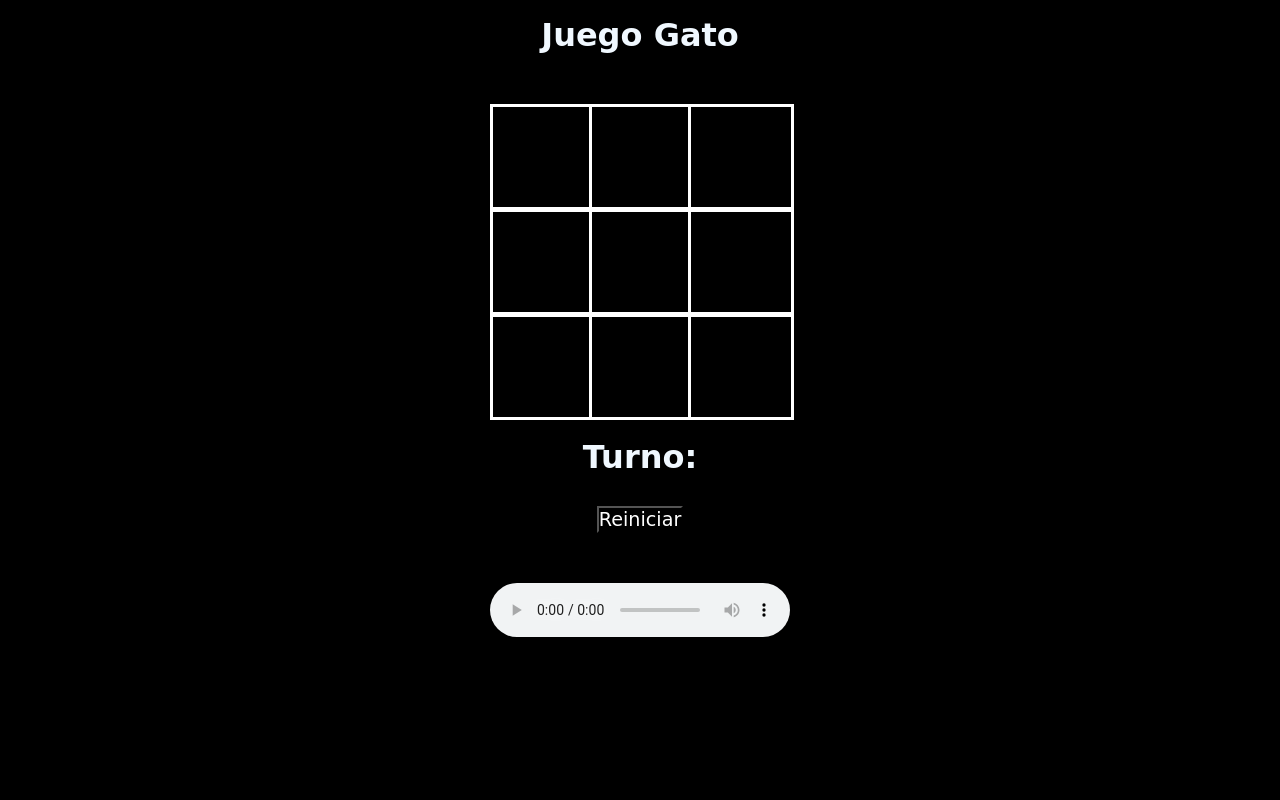
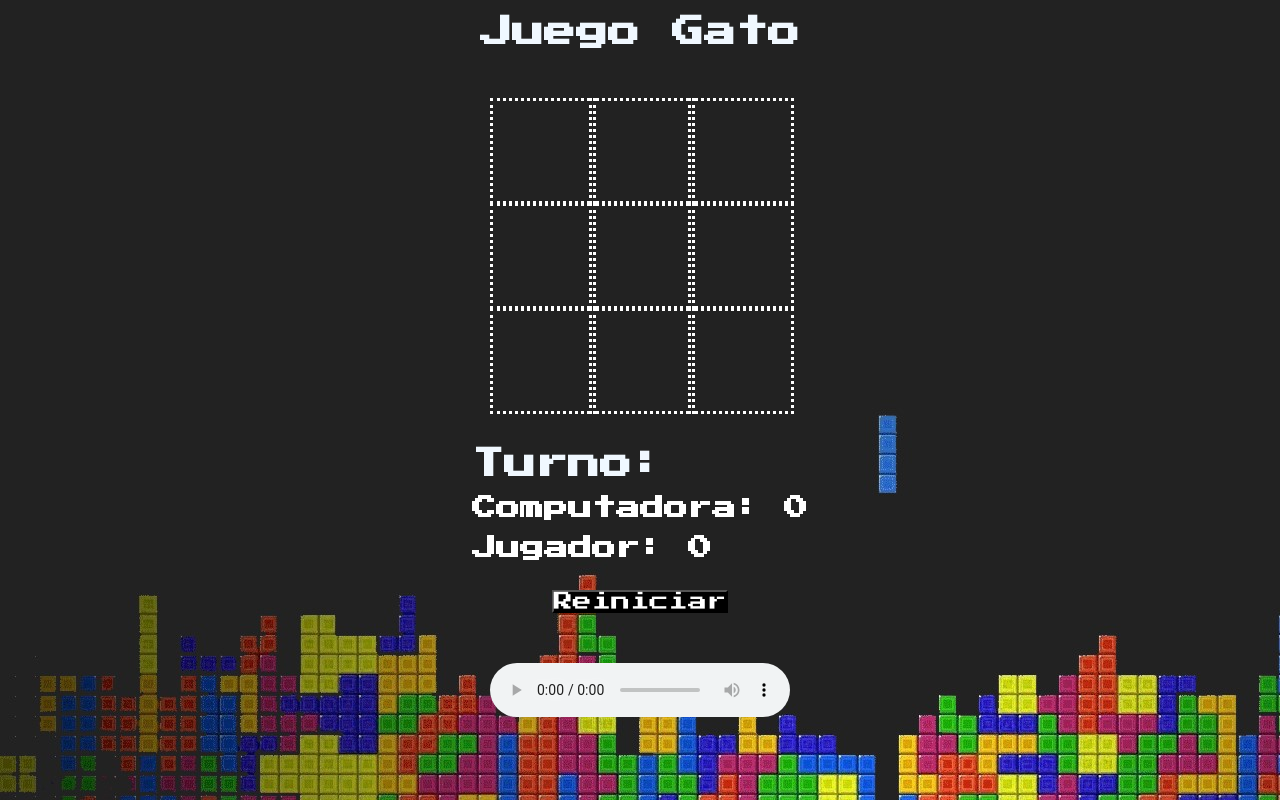
Before and after one commit to josephulloa/tic-tac-toe, a plain HTML site: page index.html in a window 1280 px wide. Drawn offline with Linux system fonts and the light colour scheme.

Commit message:
contador, background

```diff
--- a/estilos.css
+++ b/estilos.css
@@ -1,3 +1,7 @@
+body {
+  background-image: url(./img/fEO1.jpg);
+}
+
 .titulo {
   color: aliceblue;
   margin-top: 16px;
@@ -6,8 +10,7 @@
 * {
   padding: 0;
   margin: 0;
-  font-family: "Itim", cursive;
-  background-color: black;
+  font-family: 'Press Start 2P', cursive;
   color: white;
 }
 
@@ -26,7 +29,7 @@
 }
 
 .box {
-  border: 3px solid white;
+  border: 3px dotted white;
   min-width: 100px;
   min-height: 100px;
   display: flex;
@@ -40,19 +43,7 @@
 }
 
 .boton {
+  background-color: black;
   margin-top: 30px;
   font-size: larger;
 }
-
-
-
-.audio{
-  margin: 0 auto;
-  display:grid;
-  grid-template-columns: 33% 33% 33%;
-  grid-template-rows: 33% 33% 33%;
-  max-width: 300px;
-  margin-top: 50px;
-
-
-}
--- a/index.html
+++ b/index.html
@@ -5,8 +5,15 @@
     <meta name="viewport" content="width=device-width, initial-scale=1.0" />
     <title>Document</title>
     <link rel="stylesheet" href="./estilos.css" />
+    <link rel="preconnect" href="https://fonts.googleapis.com" />
+    <link rel="preconnect" href="https://fonts.gstatic.com" crossorigin />
+    <link
+      href="https://fonts.googleapis.com/css2?family=Press+Start+2P&display=swap"
+      rel="stylesheet"
+    />
   </head>
   <body>
+
     <div class="wrapper">
       <div>
         <h1 class="titulo">Juego Gato</h1>
@@ -22,18 +29,23 @@
         <div id="8" class="box" style="color: white"></div>
         <div id="9" class="box" style="color: white"></div>
       </section>
-
-      <div><h1 id="ganador" class="titulo">Turno:</h1></div>
+      <br />
+      <div>
+        <h1 id="ganador" class="titulo">Turno:</h1>
+        <br />
+        <h2 class="Computadora">Computadora: <span id="pCompu">0</span></h2>
+        <br />
+        <h2 class="Jugador">Jugador: <span id="pJuga">0</span></h2>
+      </div>
 
       <button id="reiniciar" class="boton" style="color: white">
         Reiniciar
       </button>
     </div>
 
-    <audio controls autoplay class="audio">
-      <source src="./audio/8-bit-Музыка-из-тетриса-www.mp3" type="audio/mp3" />
+    <audio controls class="container">
+      <source src="./audio/8-bit-tetris.mp3" type="audio/mp3" />
     </audio>
-
     <script src="./main.js"></script>
   </body>
 </html>
--- a/main.js
+++ b/main.js
@@ -1,6 +1,9 @@
 let turno = "X";
 let cajas = document.getElementsByClassName("box");
 const reiniciarBtn = document.getElementById("reiniciar");
+let cCompu=document.getElementById("pCompu")
+let pJuga=document.getElementById("pJuga")
+
 
 //the event of click
 for (let i = 0; i < cajas.length; i++) {
@@ -29,7 +32,7 @@ function userMove(e) {
     e.target.removeEventListener("click", userMove);
   }
 }
-
+//pc playing
 function pcMove() {
   let lista = [];
   for (let i = 0; i < cajas.length; i++) {
@@ -43,10 +46,10 @@ function pcMove() {
   let final = validarGane();
   if (!final) {
     turno = turno === "O" ? "X" : "O";
-    document.getElementById("ganador").innerHTML = "Turno: " + turno;
+     document.getElementById("ganador").innerHTML = "Turno: " + turno;
   }
 
-  validarGane();
+
 }
 
 //check if there is a winner
@@ -75,12 +78,20 @@ const validarGane = () => {
       cajas[a].innerHTML != ""
     ) {
       // declares a winner
-      debugger
       document.getElementById("ganador").innerHTML = "Ganador: " + turno;
       cajas[a].style.backgroundColor = "green";
       cajas[b].style.backgroundColor = "green";
       cajas[c].style.backgroundColor = "green";
       final = true;
+
+      if (turno=="X") {
+        let pJuga = document.getElementById("pJuga")
+        pJuga.textContent=Number(pJuga.textContent)+1
+       }else{
+        let pCompu = document.getElementById("pCompu")
+        pCompu.textContent=Number(pCompu.textContent)+1
+
+       }
       for (let i = 0; i < cajas.length; i++) {
         cajas[i].removeEventListener("click", userMove);
       }
@@ -89,7 +100,7 @@ const validarGane = () => {
   return final;
 };
 
-//restart the game
+
 const reiniciar = () => {
   turno = "X";
   for (let i = 0; i < cajas.length; i++) {
```
Also changed, not shown: img/fEO1.jpg (added), 2 other files.
